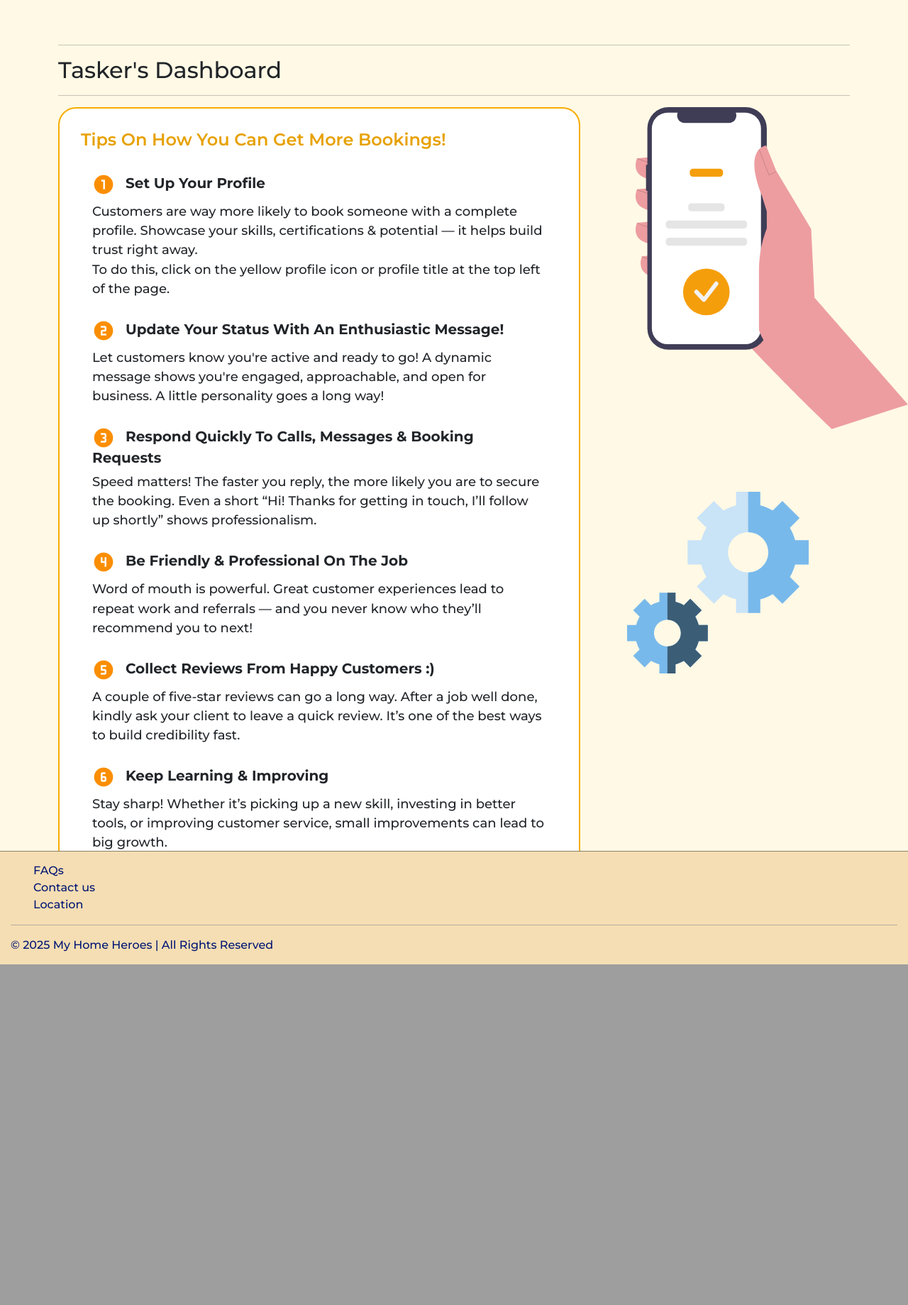
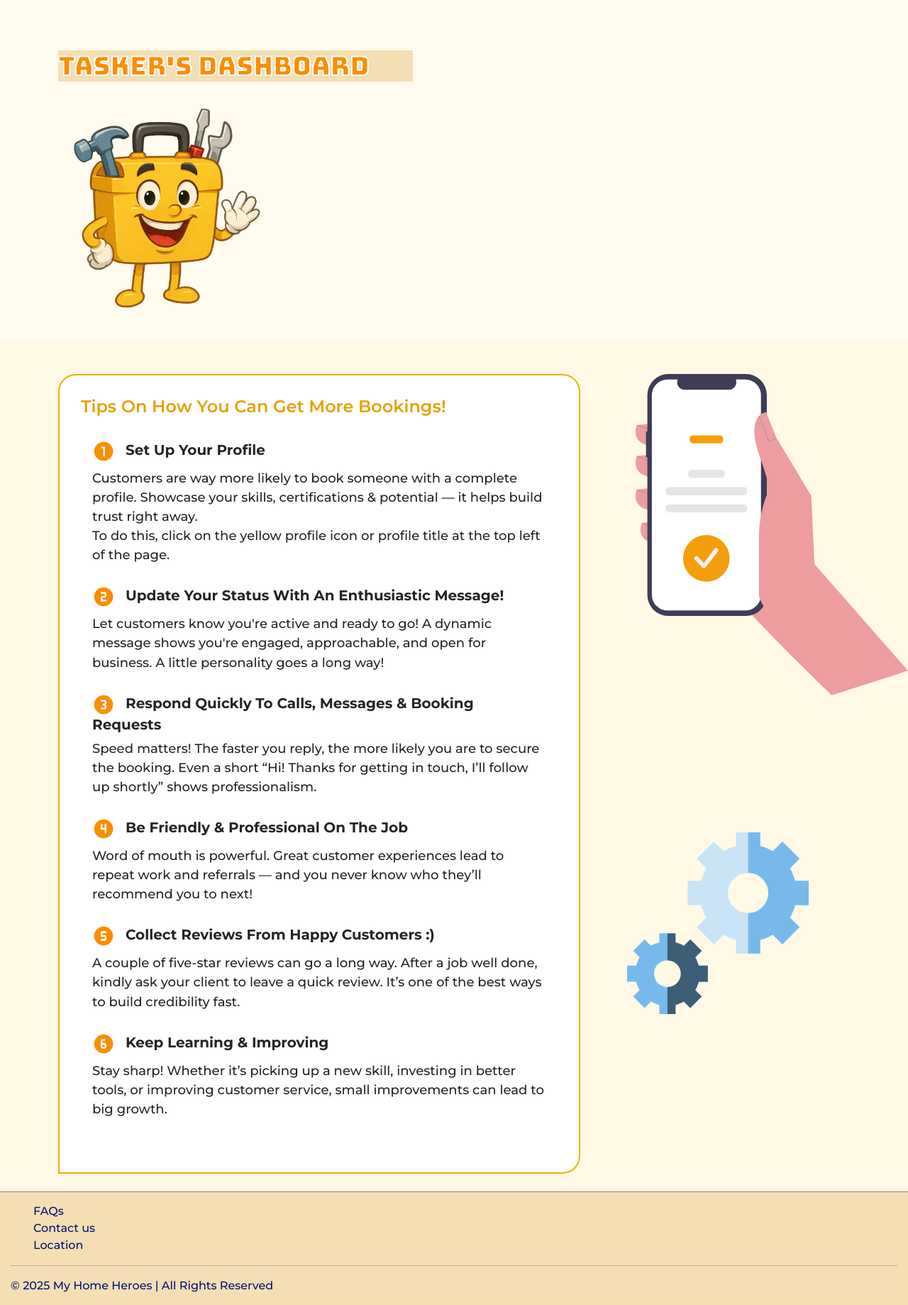
Before and after one commit to nadinelathifah/git_final_project_2025, a Flask app: page /task/dashboard in a window 1280 px wide. Shown: the part 801-2640 px from the top of the page at 71% size. Before the commit the page ends 2160 px from the top, so only its background shows below. Run offline with Flask 3, Linux system fonts and the light colour scheme; data comes from the database, SQL or seed files in the repository.

Commit message:
EDITED: registration form to include datarequired validators for town and task fields; styling for tradesperson dashboard

```diff
--- a/application/routes.py
+++ b/application/routes.py
@@ -67,7 +67,7 @@
             # Append the extracted data into a list so that you can render the list onto the page and show data.
             clients.append({'Firstname': first_name, 'Lastname': last_name, 'Date of Birth': date_of_birth, 'Town': town, 'Email': email, 'Password': password})
             # Use the add_client() function (check data_access.py) to insert that data into the clients table in the SQL database.
-            add_client(first_name, last_name, date_of_birth, town, email, password)
+            client_id = add_client(first_name, last_name, date_of_birth, town, email, password)
         except ValueError as valueError:
             flash(str(valueError), "error")
         except Exception:
@@ -91,9 +91,10 @@
         session['user'] = email
         # Makes it known that the user that just registered is a client.
         session['role'] = 'client'
+        session['client_id'] = client_id
 
         # Here once the form is submitted, and user clicks 'Sign up', it redirects them to a welcome page where their first name is passed through.
-        return redirect(url_for('welcome_client', name=first_name))
+        return redirect(url_for('welcome_client'))
 
     return render_template('register_client.html',
                             form=client_register,
@@ -138,7 +139,7 @@
 
         try:
             tradespeople.append({'Firstname': first_name, 'Lastname': last_name, 'Date of Birth': date_of_birth, 'Profession': profession, 'Town': town, 'Email': email, 'Password': password})
-            add_tradesperson(first_name, last_name, date_of_birth, profession, town, email, password)
+            worker_id = add_tradesperson(first_name, last_name, date_of_birth, profession, town, email, password)
         except ValueError as valueError:
             flash(str(valueError), "error")
         except Exception:
@@ -158,8 +159,8 @@
         session['user'] = email
         # Makes it known that the user that just registered is a tradesperson.
         session['role'] = 'tradesperson'
-
-        return redirect(url_for('welcome_tradesperson', name=first_name))
+        session['worker_id'] = worker_id
+        return redirect(url_for('welcome_tradesperson'))
 
     return render_template('register_tradesperson.html',
                             form=worker_register,
@@ -174,80 +175,103 @@
 
 
 
+
 # --------------- Welcome Pages --------------- #
+
 # Client Reg Confirmation and Welcome Message
 @app.route('/welcome/client', methods=['GET'])
 def welcome_client():
+    # Get the clientID from the session and use get_client_by_id() (check data_access.py) to retrieve their ID from the database clients table.
+    # Purpose: retrieve the client's name to show welcome message but also ensure that only people who have logged in can access this page.
     client_id = session.get('client_id')
+    # Get 'loggedIn' from the session. But if 'loggedIn' doesn't exist, default to 'False'.
+    logged_in = session.get('loggedIn', False)
 
-    if not client_id:
+    # If it's not the correct client and this person is not logged in, redirect them to the login page.
+    if not client_id and not logged_in:
         return redirect(url_for('login_client'))
 
     client = get_client_by_id(client_id)
 
+    # If it is the correct client, retrieve their firstname from the clients table in DB.
     if client:
         name = client['firstname']
-    else:
-        name = 'Guest'
+        welcome_message = f"Welcome, {name}!"
 
-    welcome_message = f"Welcome, {name}!"
+        return render_template('welcome_client.html',
+                            name=name,
+                            head=welcome_message,
+                            title=welcome_message,
+                            subheading='Account Successfully Created! Please explore your dashboard',
+                            img1='decoration/squiggleblue.png',
+                            img2='decoration/squiggleblue2.png',
+                            background_image='/static/images/houses.jpg')
 
-    return render_template('welcome_client.html',
-                           name=name,
-                           head=welcome_message,
-                           title=welcome_message,
-                           subheading='Account Successfully Created! Please explore your dashboard',
-                           img1='decoration/squiggleblue.png',
-                           img2='decoration/squiggleblue2.png',
-                           background_image='/static/images/houses.jpg')
+    return redirect(url_for('login_client'))
 
 
 # Tradesperson Reg Confirmation and Welcome Message
 @app.route('/welcome/tradesperson', methods=['GET'])
 def welcome_tradesperson():
-    tradesperson_id = session.get('workerID')
+    worker_id = session.get('worker_id')
+    logged_in = session.get('loggedIn', False)
 
-    if not tradesperson_id:
+    if not worker_id and not logged_in:
         return redirect(url_for('login_tradesperson'))
 
-    tradesperson = get_tp_by_id(tradesperson_id)
+    tradesperson = get_tp_by_id(worker_id)
 
     if tradesperson:
         name = tradesperson['firstname']
-    else:
-        name = 'Guest'
+        welcome_message = f"Welcome, {name}!"
+        return render_template('welcome_tradesperson.html',
+                            name=name,
+                            head=welcome_message,
+                            title=welcome_message,
+                            subheading='Let''s get started. Please explore your dashboard',
+                            img1='decoration/squiggleblue.png',
+                            img2='decoration/squiggleblue2.png',
+                            background_image='/static/images/wideshotb.jpeg')
 
-    welcome_message = f"Welcome, {name}!"
+    return redirect(url_for('login_tradesperson'))
 
-    return render_template('welcome_tradesperson.html',
-                           name=name,
-                           head=welcome_message,
-                           title=welcome_message,
-                           subheading='Let''s get started. Please explore your dashboard',
-                           img1='decoration/squiggleblue.png',
-                           img2='decoration/squiggleblue2.png',
-                           background_image='/static/images/wideshotb.jpeg')
+
 
 
 # --------------- Login Routes --------------- #
+
+# Client
+# This route defines the client login endpoint which handles GET and POST HTTP requests.
+# This route is triggered when the user navigates to the login page for clients.
 @app.route('/login/client', methods=['GET','POST'])
 def login_client():
+    # Get the values that the user entered into the login form.
+    # This retrieves the email that the user has inputted in the form field with name="client_email" (check layout.html on the client-login section)
     email = request.form.get('client_email')
+    # This retrieves the password inputted in form field with name="client_password"
     password = request.form.get('client_password')
 
+    # get_client_by_email() function (check data_access.py) queries the DB to check if there's a record of a client with the given email.
+    # If a client with that email exists in the DB, it returns the client's details; if not, returns none (you can check this by running the data_access.py file & looking at the terminal).
     client = get_client_by_email(email)
+
+    # Next step checks whether the password they've entered matches the one that's in the DB for that email.
+    # if client - checks if the client was returned by get_client_by_email() query.
+    # bcrypt.checkpw() - checks if the password entered by the user matches the hashed password stored in the DB. If it does, returns True.
+    # client['password'].encode('UTF-8') retrieves hashed password stored in DB & converts it into bytes.
     if client and bcrypt.checkpw(password.encode('UTF-8'), client['password'].encode('UTF-8')):
         session['loggedIn'] = True
         session['user'] = email
         session['role'] = 'client'
         session['client_id'] = client['clientID']
-        return redirect(url_for('client_dashboard', name=client['firstname']))
+        return redirect(url_for('client_dashboard'))
     else:
         flash("Invalid email or password", "error")
         return redirect(url_for('home'))
 
 
 
+# Tradesperson login route
 @app.route('/login/tradesperson', methods=['GET', 'POST'])
 def login_tradesperson():
     email = request.form.get('tp_email')
@@ -258,9 +282,8 @@
         session['loggedIn'] = True
         session['user'] = email
         session['role'] = 'tradesperson'
-        session['name'] = 'firstname'
         session['worker_id'] = tradesperson['workerID']
-        return redirect(url_for('task_dashboard', name=tradesperson['firstname']))
+        return redirect(url_for('task_dashboard'))
     else:
         flash("Invalid email or password", "error")
         return redirect(url_for('home'))
@@ -548,6 +571,7 @@
 
 
 
+
 # --------------- Services --------------- #
 @app.route('/services/electrician')
 def electrician():
--- a/application/static/dashboard.css
+++ b/application/static/dashboard.css
@@ -1,3 +1,7 @@
+/* -------------- Imported Google Fonts -------------- */
+@import url('https://fonts.googleapis.com/css2?family=Montserrat:ital,wght@0,100..900;1,100..900&display=swap');
+@import url('https://fonts.googleapis.com/css2?family=Bungee&display=swap');
+
 /* -------------- Client Dashboard Styling -------------- */
 
 #client-dashboard {
@@ -27,6 +31,27 @@
 
 
 /* -------------- Tradesperson Dashboard Styling -------------- */
+
+#tp-db {
+    min-height: 60vh;
+    width: 100vw;
+    position: relative;
+    background: rgb(255, 251, 239);
+    overflow-x: hidden;
+}
+
+#tp-db .tool-img {
+    max-width: 23vw;
+}
+
+#tp-db .title-text h2 {
+    font-family: 'Bungee', sans-serif;
+    font-size: 2.3rem;
+    color: rgb(251, 142, 0);
+    -webkit-text-stroke: 2px white;
+    background: wheat;
+    width: 500px;
+}
 
 #tp-dashboard {
     min-height: 150vh;
--- a/application/static/styles.css
+++ b/application/static/styles.css
@@ -49,8 +49,9 @@
 #hero-section h1 {
     color: rgb(0, 21, 116);
     font-family: 'Bungee', sans-serif;
+    font-size: 2.5rem;
     text-transform: capitalize;
-    text-shadow: 0 4px 8px rgba(0,0,0, 0.2);
+    text-shadow: 0 5px 10px rgba(0,0,0, 0.3);
     -webkit-text-stroke: 1px rgb(255, 255, 255);
 }
 
@@ -60,7 +61,7 @@
     font-size: 1.3rem;
     text-transform: capitalize;
     background: rgb(253, 222, 98);
-    box-shadow: 0 4px 8px rgba(0,0,0, 0.2);
+    box-shadow: 0 5px 10px rgba(0,0,0, 0.3);
     box-sizing: border-box;
     border-radius: 20px;
     border: 3px solid rgb(0, 21, 116);
--- a/application/templates/layout.html
+++ b/application/templates/layout.html
@@ -54,8 +54,8 @@
                         <li class="nav-item"><a href="{{ url_for('client_dashboard' )}}" id="dashboard" class="nav-link" aria-current="page">Client Dashboard</a></li>
                         <li class="nav-item"><a href="{{ url_for('find_tradesperson') }}#find-tp" id="dashboard" class="nav-link" aria-current="page">Make Booking</a></li>
                         {% elif session['loggedIn'] and session['role'] == 'tradesperson' %}
-                        <li class="nav-item"><a href="/task/dashboard" id="dashboard" class="nav-link" aria-current="page">Task Dashboard</a></li>
-                        <li class="nav-item"><a href="/see_bookings" id="dashboard" class="nav-link" aria-current="page">See Bookings</a></li>
+                        <li class="nav-item"><a href="{{ url_for('task_dashboard') }}" id="dashboard" class="nav-link" aria-current="page">Task Dashboard</a></li>
+                        <li class="nav-item"><a href="{{ url_for('see_bookings' )}}" id="dashboard" class="nav-link" aria-current="page">See Bookings</a></li>
                         {% else %}
                         <li class="nav-item"><a href="/" class="nav-link active" aria-current="page" style="color: rgb(0, 21, 116);">Home</a></li>
                         <li class="nav-item dropdown">
--- a/application/templates/tp_dashboard.html
+++ b/application/templates/tp_dashboard.html
@@ -1,13 +1,26 @@
 {% extends "layout.html" %}
 {% block body_content %}
 
+<section id="tp-db">
+    <div class="container pt-5">
+        <div class="title-text">
+            <br>
+            <h2>{{ name }}'s Dashboard</h2>
+        </div>
+        <br>
+        <div class="row">
+            <div class="col-md-6">
+                <img class="tool-img" src="{{ url_for('static', filename='logo/tooly.png') }}" alt="Toolbox character">
+            </div>
+            <div class="col-md-6">
+
+            </div>
+        </div>
+    </div>
+</section>
+
 <section id="tp-dashboard">
     <div class="container pt-5">
-        <div class="title-text">
-            <hr>
-            <h2>{{ name }}'s Dashboard</h2>
-            <hr>
-        </div>
         <div class="row">
             <div class="col-md-8">
                 <div class="card">
--- a/application/templates/tp_profile_setup.html
+++ b/application/templates/tp_profile_setup.html
@@ -20,7 +20,7 @@
         <br>
 
         <div class="form-wrapper">
-            <form action="{{ url_for('tradesperson_profile') }}" method="POST">
+            <form action="{{ url_for('setup_tp_profile') }}" method="POST">
                 <input type="hidden" name="worker_id" value="{{ worker_id }}">
 
                 <div class="form-group">
```
Also changed, not shown: application/data_access.py (+5 -2 lines), application/forms/registration_form.py (+14 -14 lines), application/static/logo/tooly.png (added), 1 other file.
